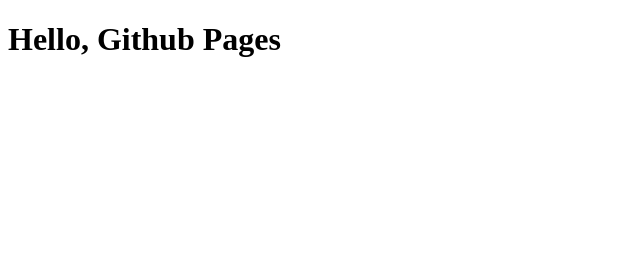
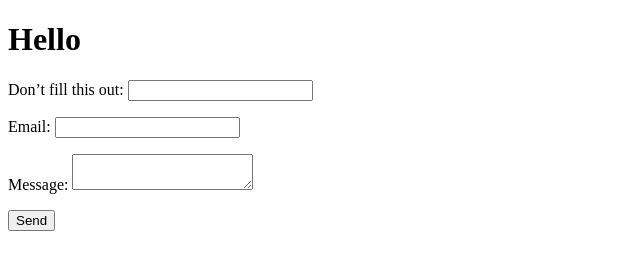
Before and after one commit to d-kusk/test, a plain HTML site: page index.html in a window 1280 px wide. Shown: the whole page, without its empty margins (0-640 px from the left). Drawn offline with nearby package versions, Linux system fonts and the light colour scheme.

Commit message:
add netlify form

```diff
--- a/index.html
+++ b/index.html
@@ -7,6 +7,40 @@
   <title>Document</title>
 </head>
 <body>
-  <h1>Hello, Github Pages</h1>
+  <h1>Hello</h1>
+
+  <form name="contact" netlify-honeypot="bot-field" action="thank-you" netlify>
+    <p class="hidden">
+      <label>Don’t fill this out:
+        <input name="bot-field">
+      </label>
+    </p>
+    <p>
+      <label>Email:
+        <input type="text" name="name">
+      </label>
+    </p>
+    <p>
+      <label>Message:
+        <textarea name="message"></textarea>
+      </label>
+    </p>
+    <p>
+      <button type=”submit”>Send</button>
+    </p>
+  </form>
+
+  <script src="https://code.jquery.com/jquery-3.2.1.min.js" integrity="sha256-hwg4gsxgFZhOsEEamdOYGBf13FyQuiTwlAQgxVSNgt4="
+    crossorigin="anonymous"></script>
+  <script>
+    $("#my-form").submit(function (e) {
+      e.preventDefault();
+
+      var $form = $(this);
+      $.post($form.attr("action"), $form.serialize()).then(function () {
+        alert("Thank you!");
+      });
+    });
+  </script>
 </body>
 </html>
```
